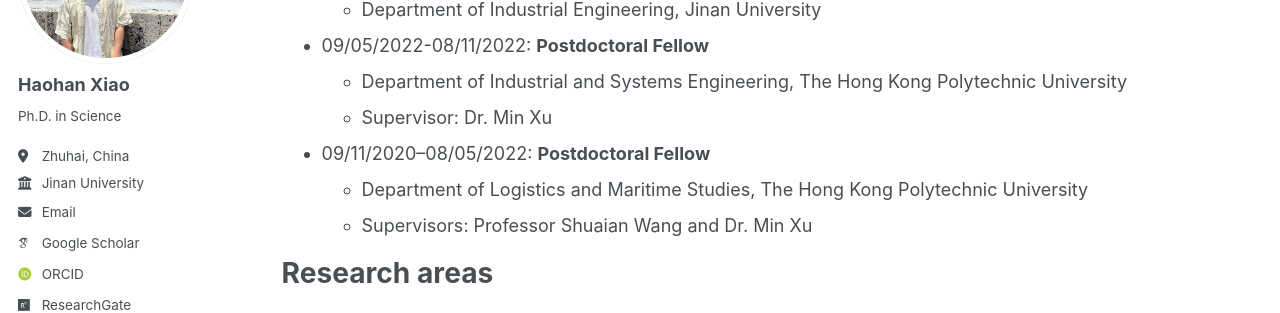
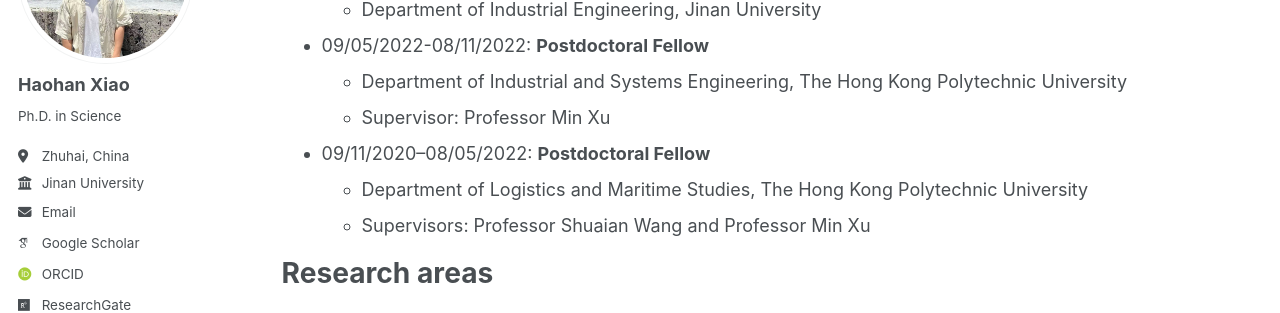
Before and after one commit to haohanxiao1/haohanxiao1.github.io, a Jekyll site: the page built from _pages/professionals.md, in a window 1280 px wide and 1261 px high. Shown: the part 205-518 px from the top of the window. Built offline with Jekyll 4.4.1, drawn with Linux system fonts in a browser that asks for light colours; some web fonts are replaced; a script that is not in the unit is left out.

Commit message:
Update professionals.md

```diff
--- a/_pages/professionals.md
+++ b/_pages/professionals.md
@@ -13,11 +13,11 @@ Work experiences
 
 * 09/05/2022-08/11/2022:  **Postdoctoral Fellow**
   * Department of Industrial and Systems Engineering, The Hong Kong Polytechnic University
-  * Supervisor: Dr. Min Xu
+  * Supervisor: Professor Min Xu
 
 * 09/11/2020–08/05/2022:  **Postdoctoral Fellow**
   * Department of Logistics and Maritime Studies, The Hong Kong Polytechnic University
-  * Supervisors: Professor Shuaian Wang and Dr. Min Xu
+  * Supervisors: Professor Shuaian Wang and Professor Min Xu
 
 Research areas
 ======
```
